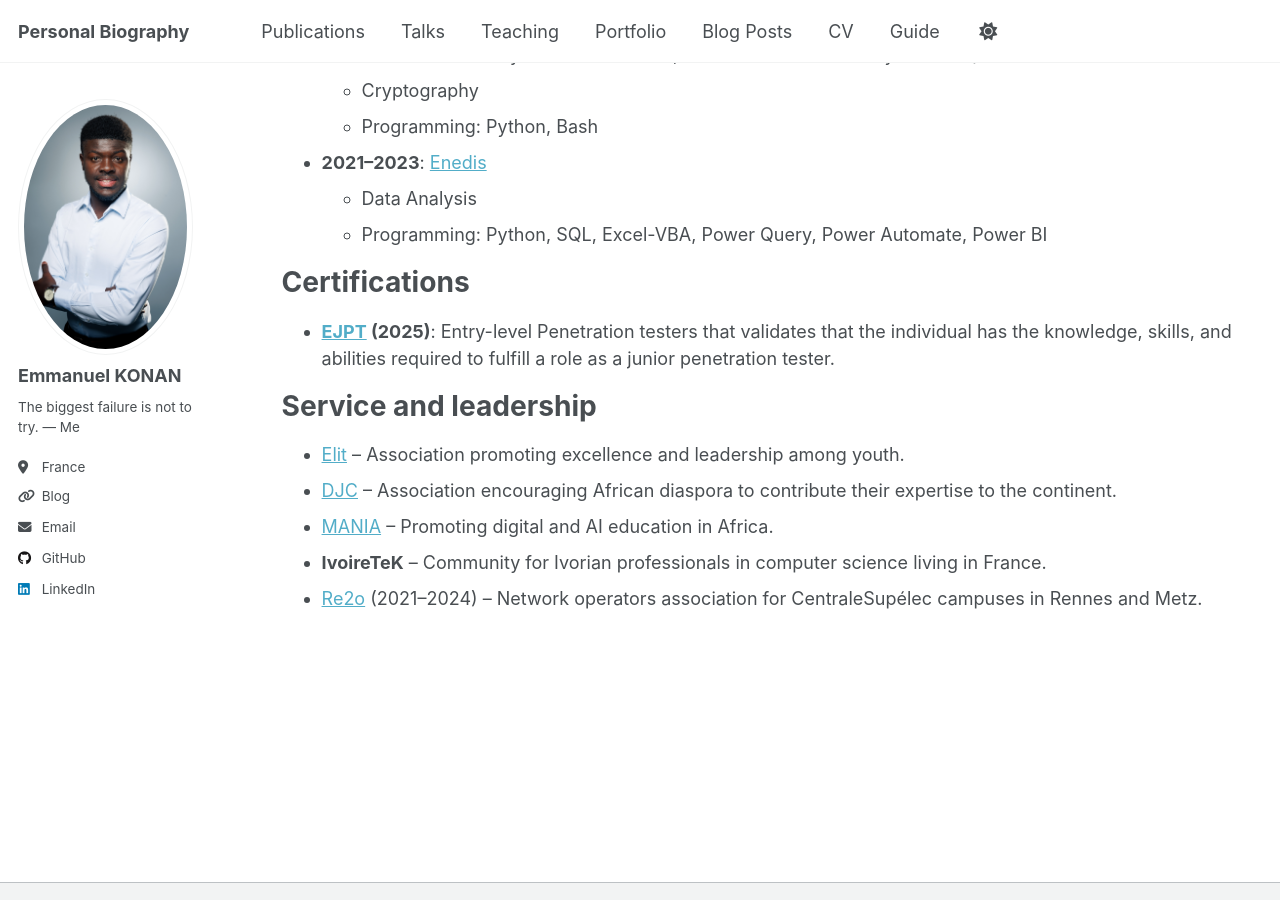
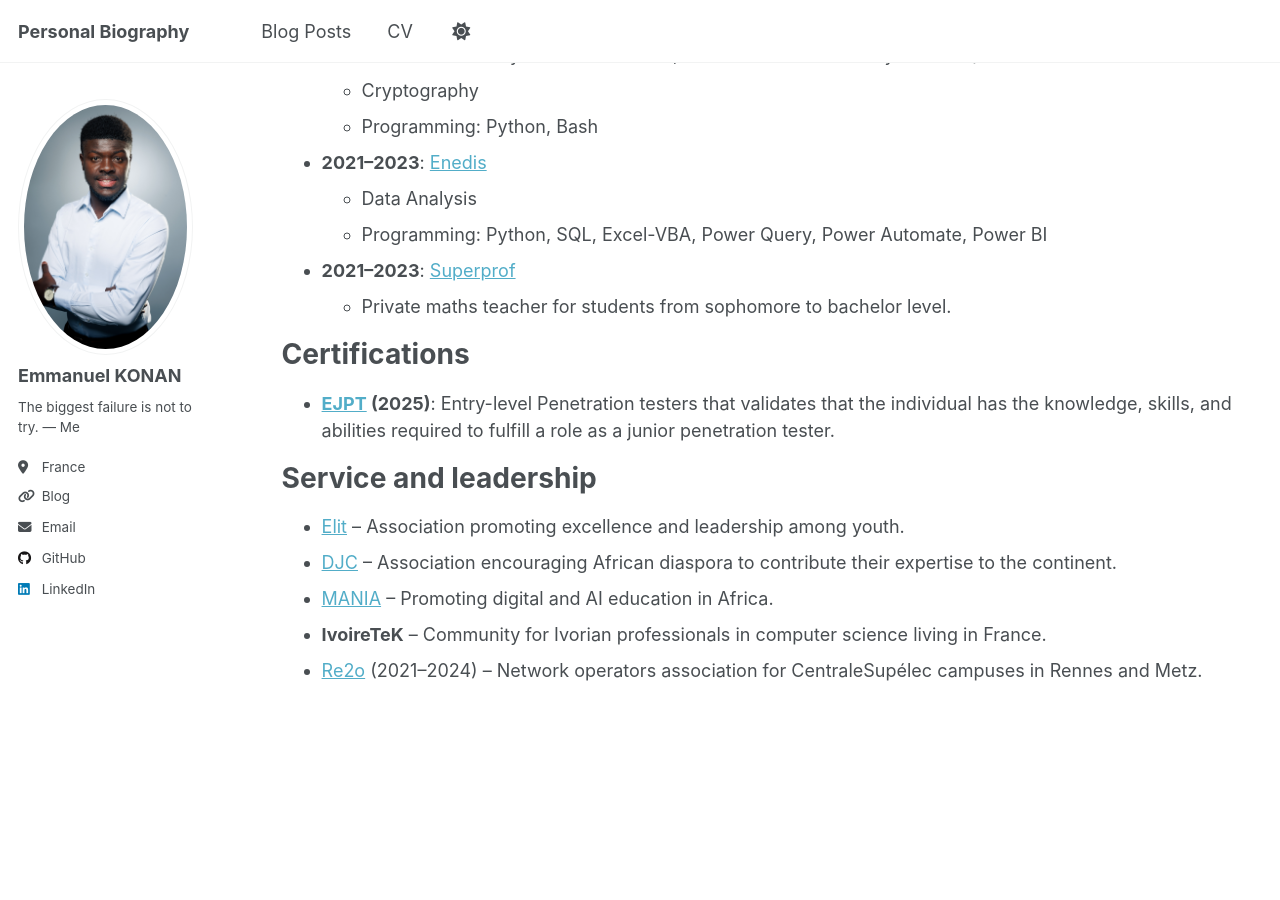
Before and after one commit to kmanu225/kmanu225.github.io, a Jekyll site: the page built from _pages/cv.md, in a window 1280 px wide and 900 px high, scrolled down 564 px. Built offline with Jekyll 4.4.1, drawn with Linux system fonts in a browser that asks for light colours.

```diff
--- a/_pages/cv.md
+++ b/_pages/cv.md
@@ -17,6 +17,7 @@
 
 Work experience
 ======
+
 * **2024–Present**: [Ornisec](https://www.ornisec.com/)
   * Mandated ICS cybersecurity consultant at [Enedis](https://www.enedis.fr/)
   * Penetration testing
@@ -32,8 +33,13 @@
   * Data Analysis
   * Programming: Python, SQL, Excel-VBA, Power Query, Power Automate, Power BI
 
+* **2021–2023**: [Superprof](https://www.superprof.fr/)
+  * Private maths teacher for students from sophomore to bachelor level.
+
+
 Certifications
 ======
+
 * **[EJPT](https://certs.ine.com/1fb25060-80dd-4161-8e13-f96b4d74f7c4#acc.KumnvyhU) (2025)**: Entry-level Penetration testers that validates that the individual has the knowledge, skills, and abilities required to fulfill a role as a junior penetration tester.
 
 <!-- Skills
```
Also changed, not shown: _data/navigation.yml (+10 -10 lines), _posts/2012-08-14-blog-post-1.md (+1 -1 lines).
